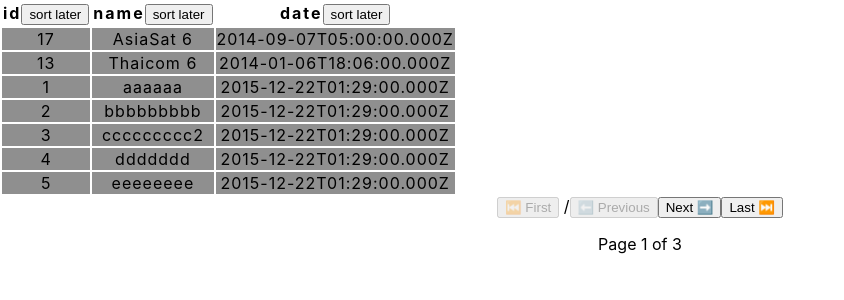
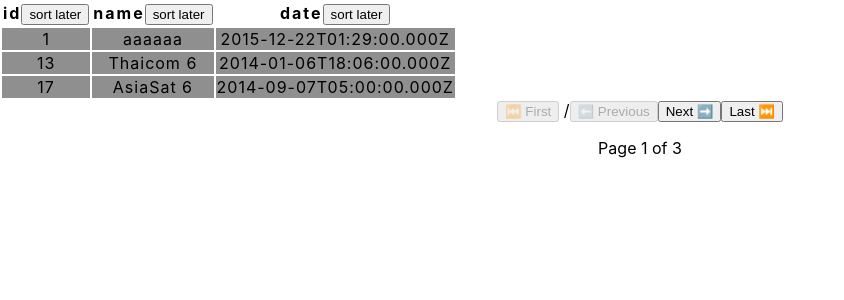
Before and after one commit to guzdziac55/rocket, a React (Create React App) app: page / in a window 1280 px wide. Shown: the top 300 px of the page, without its empty margins (0-844 px from the left). Built offline with nearby package versions, Linux system fonts and the light colour scheme.

Commit message:
working sorting and working pagination

```diff
--- a/src/components/SortableTable.tsx
+++ b/src/components/SortableTable.tsx
@@ -1,6 +1,7 @@
 import React, { useState, useCallback } from "react";
 import Pagination from "./Pagination";
 import classes from "./SortableTable.module.css";
+import { paginateRows } from "./helpers";
 
 const fakeData = [
   {
@@ -20,93 +21,71 @@ const fakeData = [
   },
 ];
 
-// declarate Types:
-
 type Data = typeof fakeData; // data type from fake data
-
 type SortKeys = keyof Data[0];
-
 type SortOrder = "ascn" | "desc";
 
 interface SortableTableGen {
   data: Data;
-} // generic component // props data
+}
 
-// data is our json
+function sortRows(
+  data: Data,
+  sort: { order: string; orderBy: SortKeys }
+): Data {
+  if (!sort) return data;
 
-function sortData({
-  tableData,
-  sortKey,
-  reverse,
-}: {
-  tableData: Data;
-  sortKey: SortKeys;
-  reverse: boolean;
-}) {
-  if (!sortKey) return tableData;
+  const reverse = sort.order === "desc";
 
-  const sortedData = tableData.sort((a, b) => {
-    console.log(a);
-    console.log(b);
-    return a[sortKey] > b[sortKey] ? 1 : -1;
+  const sortedData = data.sort((a, b) => {
+    return a[sort.orderBy] > b[sort.orderBy] ? 1 : -1;
   });
-
   if (reverse) {
     return sortedData.reverse();
   }
-
   return sortedData;
 }
 
 const SortableTable: React.FC<SortableTableGen> = ({ data }) => {
-  const [sortKey, setSortKey] = useState<SortKeys>("mission_name"); // put here key from fake api     // po czym ma sortować
-  const [sortOrder, setSortOrder] = useState<SortOrder>("ascn"); // do sprwadzenia po czym ma sortować    // czy asc czy dsc
+  const [activePage, setActivePage] = useState<number>(1);
+  const rowsPerPage: number = 3;
+  const count: number = data.length;
+  const totalPages: number = Math.ceil(count / rowsPerPage);
 
-  //  struktura  sortKeys z data + label strong   ( key:SortKey , label:string - moja nazwa)
-  // header   czyli data object key properties { id: 1 } + label name
+  const [sort, setSort] = useState<{ order: SortOrder; orderBy: SortKeys }>({
+    order: "ascn",
+    orderBy: "id",
+  });
+  const sortedRows = sortRows(data, sort);
+  const calculatedRows = paginateRows(sortedRows, activePage, rowsPerPage);
 
-  //   our columns
+  const handleSort = (event: React.MouseEvent<unknown>, accessor: SortKeys) => {
+    setActivePage(1);
+    setSort((prevSort) => ({
+      order:
+        prevSort.order === "ascn" && prevSort.orderBy === accessor
+          ? "desc"
+          : "ascn",
+      orderBy: accessor,
+    }));
+  };
+
   const headers: { key: SortKeys; label: string }[] = [
     { key: "id", label: "id" },
     { key: "mission_name", label: "name" },
     { key: "launch_date_utc", label: "date" },
   ];
 
-  //    TABLE INFO
-  const [activePage, setActivePage] = useState<number>(1);
-  const rowsPerPage: number = 3;
-  const count: number = data.length;
-  const totalPages: number = Math.ceil(count / rowsPerPage); //
-  const calculatedRows = data.slice(
-    (activePage - 1) * rowsPerPage,
-    activePage * rowsPerPage
-  );
-
-  const sortedData = useCallback(
-    () => sortData({ tableData: data, sortKey, reverse: sortOrder === "desc" }),
-    [data, sortKey, sortOrder]
-  );
-
-  const changeSort = (key: SortKeys) => {
-    setSortOrder(sortOrder === "ascn" ? "desc" : "ascn");
-    setSortKey(key);
-    console.log(sortOrder);
-  };
-
-  //  check html table
   return (
     <>
       <table>
-        {/* t head */}
         <thead>
           <tr>
             {headers.map((row) => {
               return (
                 <th key={row.key}>
                   {row.label}
-                  {/* component is added here becouse of rotate icon if asc desc */}
-                  <button onClick={() => changeSort(row.key)}>
-                    {" "}
+                  <button onClick={(e) => handleSort(e, row.key)}>
                     sort later
                   </button>
                 </th>
@@ -116,7 +95,7 @@ const SortableTable: React.FC<SortableTableGen> = ({ data }) => {
         </thead>
 
         <tbody>
-          {sortedData().map((lunch) => {
+          {calculatedRows.map((lunch) => {
             return (
               <tr key={lunch.id} className={classes.tablerow}>
                 <td>{lunch.id}</td>
@@ -139,69 +118,3 @@ const SortableTable: React.FC<SortableTableGen> = ({ data }) => {
 };
 
 export default SortableTable;
-
-// function SortableTable({ data }: { data: Data }) {
-//   const [sortKey, setSortKey] = useState<SortKeys>("last_name");
-//   const [sortOrder, setSortOrder] = useState<SortOrder>("ascn");
-
-//   const headers: { key: SortKeys; label: string }[] = [
-//     { key: "id", label: "ID" },
-//     { key: "first_name", label: "First name" },
-//     { key: "last_name", label: "Last name" },
-//     { key: "email", label: "Email" },
-//     { key: "gender", label: "Gender" },
-//     { key: "ip_address", label: "IP address" },
-//   ];
-
-//   const sortedData = useCallback(
-//     () => sortData({ tableData: data, sortKey, reverse: sortOrder === "desc" }),
-//     [data, sortKey, sortOrder]
-//   );
-
-//   function changeSort(key: SortKeys) {
-//     setSortOrder(sortOrder === "ascn" ? "desc" : "ascn");
-
-//     setSortKey(key);
-//   }
-
-//   return (
-//     <table>
-//       <thead>
-//         <tr>
-//           {headers.map((row) => {
-//             return (
-//               <td key={row.key}>
-//                 {row.label}{" "}
-//                 <SortButton
-//                   columnKey={row.key}
-//                   onClick={() => changeSort(row.key)}
-//                   {...{
-//                     sortOrder,
-//                     sortKey,
-//                   }}
-//                 />
-//               </td>
-//             );
-//           })}
-//         </tr>
-//       </thead>
-
-//       <tbody>
-//         {sortedData().map((person) => {
-//           return (
-//             <tr key={person.id}>
-//               <td>{person.id}</td>
-//               <td>{person.first_name}</td>
-//               <td>{person.last_name}</td>
-//               <td>{person.email}</td>
-//               <td>{person.gender}</td>
-//               <td>{person.ip_address}</td>
-//             </tr>
-//           );
-//         })}
-//       </tbody>
-//     </table>
-//   );
-// }
-
-// export default SortableTable;
--- /dev/null
+++ b/src/components/helpers.tsx
@@ -0,0 +1,45 @@
+// import Data {}[]
+// active page number
+// rowsPerPage : number
+const fakeData = [
+  {
+    launch_date_utc: "2014-01-06T18:06:00.000Z",
+    mission_name: "Thaicom 6",
+    id: "13",
+  },
+  {
+    launch_date_utc: "2014-09-07T05:00:00.000Z",
+    mission_name: "AsiaSat 6",
+    id: "17",
+  },
+  {
+    launch_date_utc: "2015-12-22T01:29:00.000Z",
+    mission_name: "OG-2 Mission 2",
+    id: "25",
+  },
+];
+
+type Data = typeof fakeData; // data type from fake data
+
+// return data()
+
+// interface paginateRowsProps {
+//   sortedRows: Data;
+//   activePage: number;
+//   rowsPerPage: number;
+// }
+
+export function paginateRows(
+  sortedRows: Data,
+  activePage: number,
+  rowsPerPage: number
+) {
+  return [...sortedRows].slice(
+    (activePage - 1) * rowsPerPage,
+    activePage * rowsPerPage
+  );
+}
+
+//  najpierw filtrowanie > jak przeflidrowanych jest kilka to
+// wrzuć do posortowanych jak jest dużo i używam paginacji to >
+// last state pagination >
```
